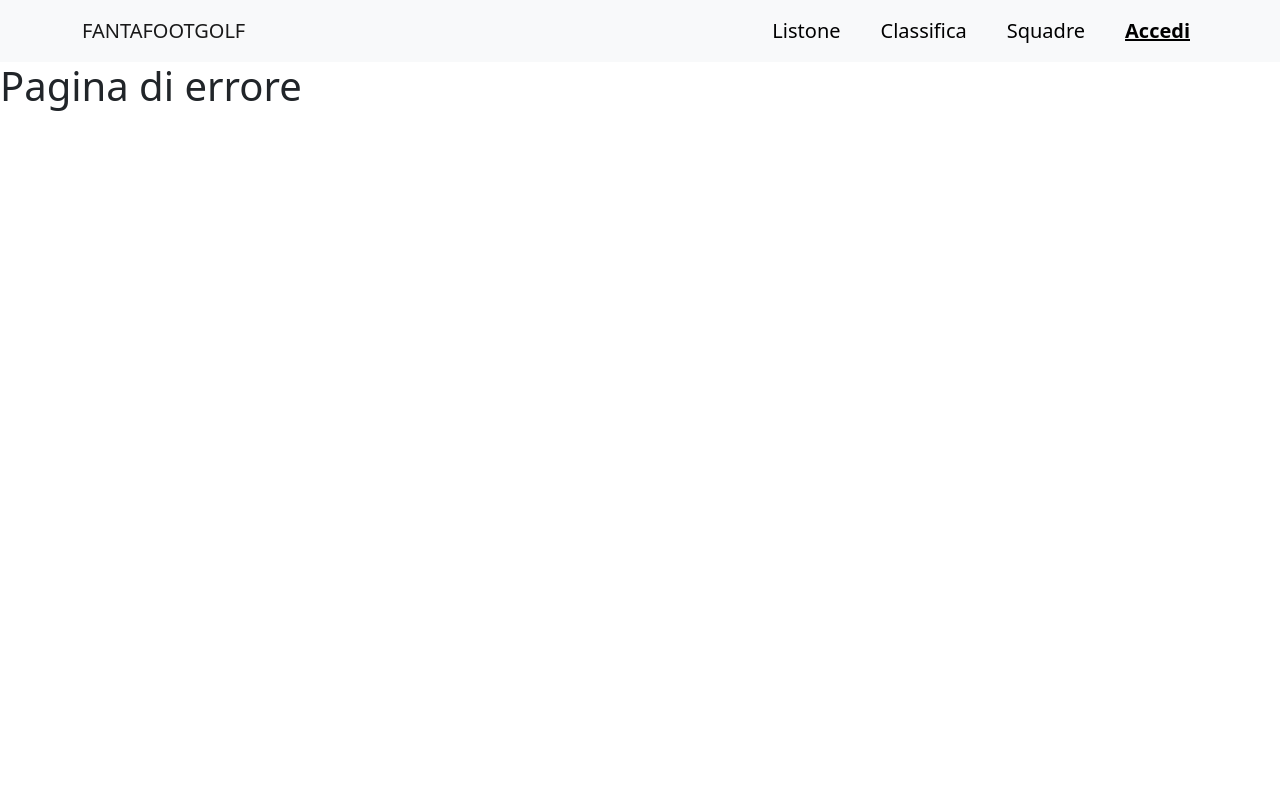
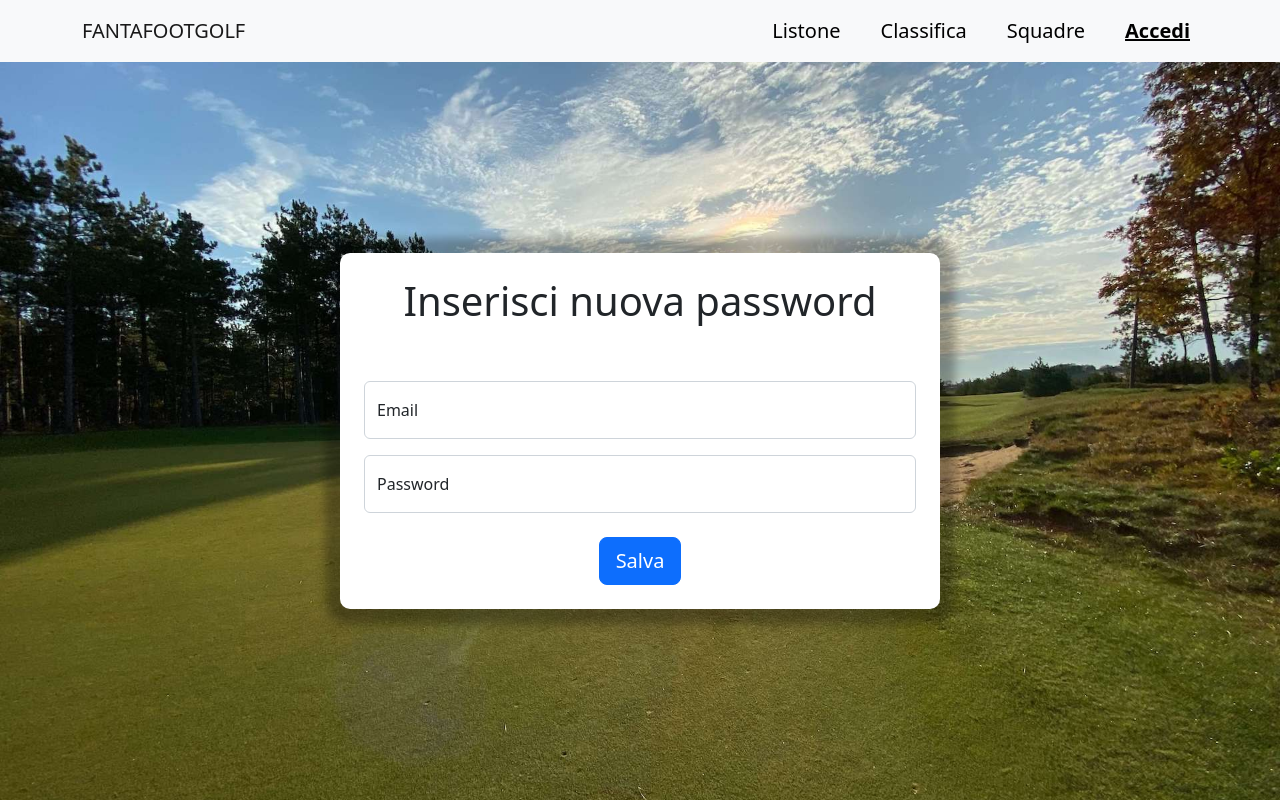
Before and after one commit to lorycade/fantafoot-vite, a React (Vite) app: page /login/recover-password in a window 1280 px wide. Built offline with nearby package versions, Linux system fonts and the light colour scheme.

Commit message:
init recover password

```diff
--- a/src/App.jsx
+++ b/src/App.jsx
@@ -11,6 +11,7 @@ import Login from "./pages/Login";
 import CreateTeam from "./pages/CreateTeam";
 import Teams from "./pages/Teams";
 import TeamDetail from "./pages/TeamDetail";
+import RecoverPassword from "./pages/RecoverPassword";
 
 const router = createBrowserRouter([
   { path: '/',
@@ -24,6 +25,7 @@ const router = createBrowserRouter([
     { path: '/inserisci-formazione', element: <InserimentoFormazione />},
     { path: '/crea-squadra', element: <CreateTeam />},
     { path: '/login', element: <Login />},
+    { path: '/login/recover-password', element: <RecoverPassword />},
     { path: '/squadre', element: <Teams />},
     { path: '/squadre/:teamId', element: <TeamDetail />},
   ]},
--- a/src/components/header/header.jsx
+++ b/src/components/header/header.jsx
@@ -4,6 +4,7 @@ import Nav from 'react-bootstrap/Nav';
 import Navbar from 'react-bootstrap/Navbar';
 import { useContext } from "react";
 import { UserContext } from "../../context/UserContext";
+import Icon from '@mui/material/Icon';
 
 function Header() {
   const history = useNavigate()
--- a/src/pages/Login.jsx
+++ b/src/pages/Login.jsx
@@ -2,9 +2,10 @@ import { useEffect, useState, useContext } from "react";
 import axios from "axios";
 import { UserContext } from "../context/UserContext";
 import { useNavigate } from "react-router-dom";
-import LoginBackground from "../resources/imgaes/login-background.jpg"
+import LoginBackground from "../resources/imgaes/login-background.jpg";
 
 function Login() {
+  const [isRecover, setIsRecover] = useState(false);
   const [email, setEmail] = useState("");
   const [password, setPassword] = useState("");
   const [error, setError] = useState("");
@@ -40,12 +41,26 @@ function Login() {
       });
   };
 
+  const handleRecoverPassword = () => {
+    axios
+      .post(import.meta.env.VITE_API_URL + "/api/auth/forgot-password", {
+        email: email,
+      })
+      .then((response) => {
+        console.log("Your user received an email", response);
+      })
+      .catch((error) => {
+        console.log("An error occurred:", error.response);
+      });
+  };
+
   return (
     <>
       <div className="login-page">
         <img src={LoginBackground} alt="" />
         <div className="login-form">
-          <h1>Accedi</h1>
+          <h1>{isRecover ? "Recupera Password" : "Accedi"}</h1>
+          {!isRecover && (
             <form className="mt-5" onSubmit={handleSubmit}>
               <div className="form-floating mb-3">
                 <input
@@ -69,9 +84,42 @@ function Login() {
                 />
                 <label htmlFor="floatingPassword">Password</label>
               </div>
-            <button className="btn btn-primary btn-lg mt-4">Accedi</button>
+              {error && <p className="error-text">{error}</p>}
+              <button className="btn btn-primary btn-lg login-btn mt-4">
+                Accedi
+              </button>
+              <button
+                className="recover-link"
+                onClick={() => setIsRecover(!isRecover)}
+              >
+                Password dimenticata ?
+              </button>
             </form>
-          {error && <p>{error}</p>}
+          )}
+          {isRecover && (
+            <form className="mt-5" onSubmit={handleRecoverPassword}>
+              <div className="form-floating mb-3">
+                <input
+                  type="email"
+                  value={email}
+                  onChange={(event) => setEmail(event.target.value)}
+                  className="form-control"
+                  id="floatingInput"
+                  placeholder="name@example.com"
+                />
+                <label htmlFor="floatingInput">Email</label>
+              </div>
+              <button className="btn btn-primary btn-lg login-btn mt-4">
+                Recupera password
+              </button>
+              <button
+                className="recover-link"
+                onClick={() => setIsRecover(!isRecover)}
+              >
+                Accedi
+              </button>
+            </form>
+          )}
         </div>
       </div>
     </>
--- /dev/null
+++ b/src/pages/RecoverPassword.jsx
@@ -0,0 +1,97 @@
+import { useEffect, useState, useContext } from "react";
+import axios from "axios";
+import { UserContext } from "../context/UserContext";
+import { useNavigate } from "react-router-dom";
+import LoginBackground from "../resources/imgaes/login-background.jpg";
+
+function RecoverPassword() {
+  // const [isRecover, setIsRecover] = useState(false);
+  const [email, setEmail] = useState("");
+  const [password, setPassword] = useState("");
+  const [error, setError] = useState("");
+
+  const { user, setUser } = useContext(UserContext);
+
+  const history = useNavigate();
+
+  useEffect(() => {
+    if (user) {
+      history("/");
+    }
+  }, [user]);
+
+  const handleSubmit = async (event) => {
+    event.preventDefault();
+
+    axios
+      .post(import.meta.env.VITE_API_URL + "/api/auth/local", {
+        identifier: email,
+        password,
+      })
+      .then((response) => {
+        setUser(response.data.user);
+        // localStorage.setItem("user", JSON.stringify(response.data.user));
+        localStorage.setItem("jwt", response.data.jwt);
+      })
+      .catch((error) => {
+        console.log("An error occurred:", error.response);
+        if (error.response.status == 400) {
+          setError("Email o Password errate");
+        }
+      });
+  };
+
+  // const handleRecoverPassword = () => {
+  //   axios
+  //     .post(import.meta.env.VITE_API_URL + "/api/auth/forgot-password", {
+  //       email: email,
+  //     })
+  //     .then((response) => {
+  //       console.log("Your user received an email", response);
+  //     })
+  //     .catch((error) => {
+  //       console.log("An error occurred:", error.response);
+  //     });
+  // };
+
+  return (
+    <>
+      <div className="login-page">
+        <img src={LoginBackground} alt="" />
+        <div className="login-form">
+          <h1>Inserisci nuova password</h1>
+          <form className="mt-5" onSubmit={handleSubmit}>
+            <div className="form-floating mb-3">
+              <input
+                type="email"
+                value={email}
+                onChange={(event) => setEmail(event.target.value)}
+                className="form-control"
+                id="floatingInput"
+                placeholder="name@example.com"
+              />
+              <label htmlFor="floatingInput">Email</label>
+            </div>
+            <div className="form-floating">
+              <input
+                type="password"
+                value={password}
+                onChange={(event) => setPassword(event.target.value)}
+                className="form-control"
+                id="floatingPassword"
+                placeholder="Password"
+              />
+              <label htmlFor="floatingPassword">Password</label>
+            </div>
+            {error && <p className="error-text">{error}</p>}
+            <button className="btn btn-primary btn-lg login-btn mt-4">
+              Salva
+            </button>
+          </form>
+        </div>
+      </div>
+    </>
+  );
+}
+
+export default RecoverPassword;
--- a/src/styles/pages/_login.scss
+++ b/src/styles/pages/_login.scss
@@ -16,15 +16,6 @@
     width: 100%;
   }
 
-  // .layer {
-  //   left: 0;
-  //   top: 0;
-  //   width: 100%;
-  //   height: 100%;
-  //   background-color: rgba($color: #000000, $alpha: 0.5);
-  //   z-index: 0;
-  // }
-
   .login-form {
     position: absolute;
     left: 50%;
@@ -36,6 +27,9 @@
     padding: 24px 16px;
     border-radius: 10px;
     box-shadow: 0 0 10px 15px rgba($color: #000000, $alpha: 0.3);
+    text-align: center;
+    display: flex;
+    flex-direction: column;
 
     @include media-breakpoint-up(md) {
       width: 70%;
@@ -47,5 +41,30 @@
       width: 50%;
       max-width: 600px;
     }
+
+    form {
+      display: flex;
+      flex-direction: column;
+    }
+
+    .error-text {
+      font-size: 18px;
+      line-height: 1.3;
+      margin-top: 16px;
+      color: rgb(197, 11, 11);
+    }
+
+    .login-btn {
+      max-width: 250px;
+      align-self: center;
+    }
+
+
+    .recover-link {
+      background-color: transparent;
+      border: 0;
+      text-decoration: underline;
+      margin-top: 24px;
+    }
   }
 }
```
Lines whose indentation alone changed are shown as unchanged.
